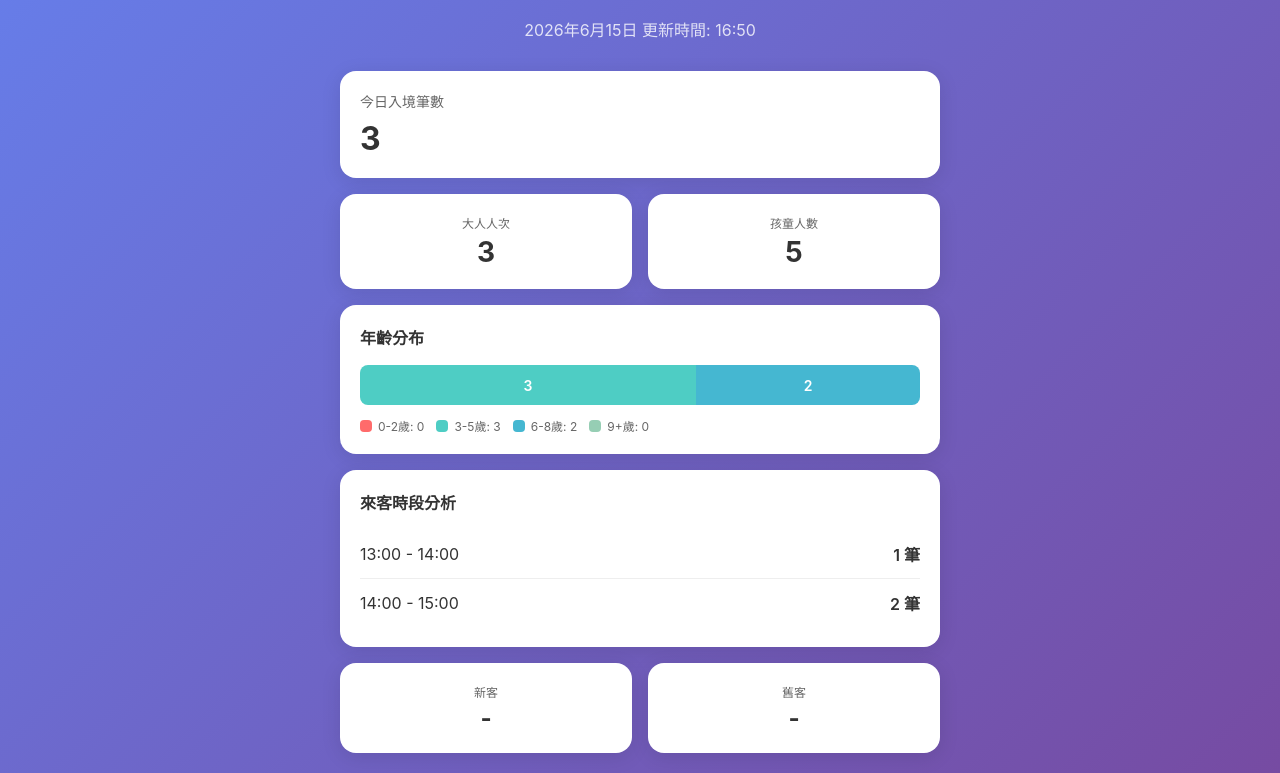
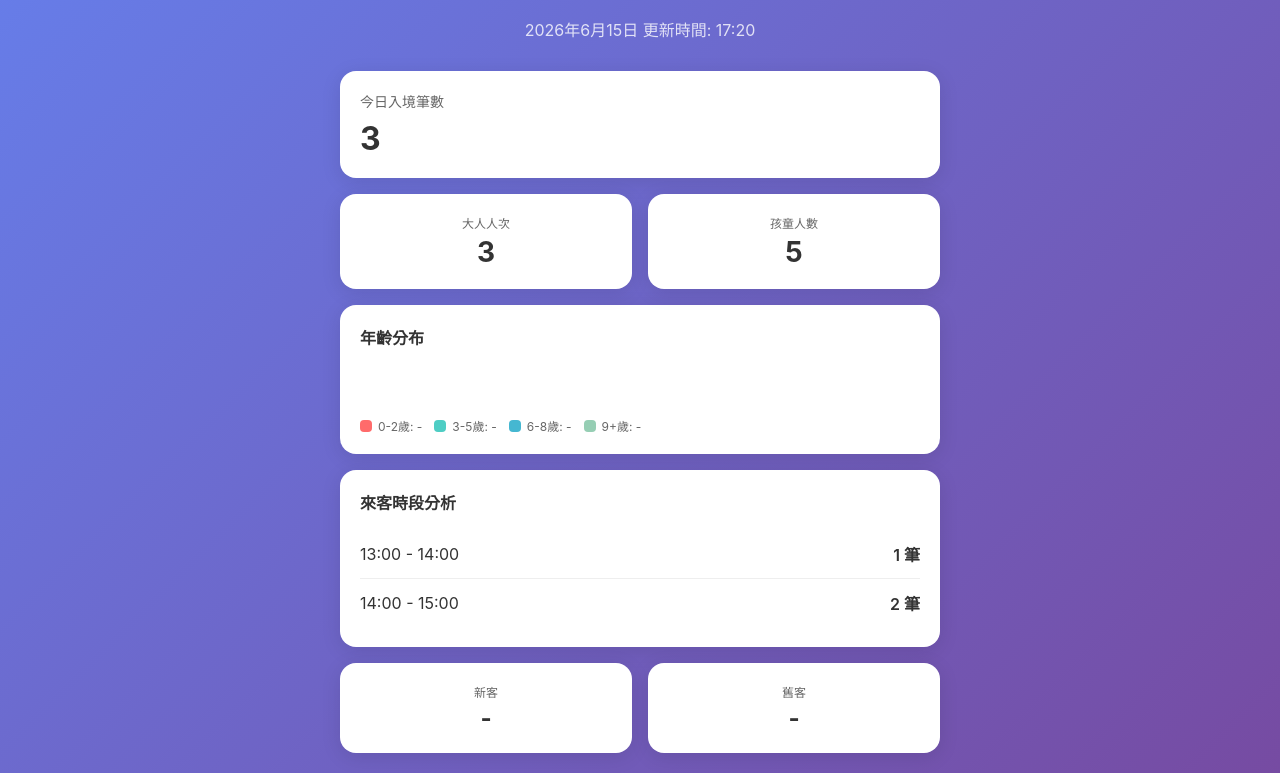
Before and after one commit to tedliu123456-arch/flapark-mobile, a website: page today.html in a window 1280 px wide. Shown: the part 63-836 px from the top of the page. Drawn offline with Linux system fonts and the light colour scheme.

Commit message:
Update today.html - 2026-06-15 (3 visits)

```diff
--- a/today.html
+++ b/today.html
@@ -43,7 +43,7 @@
 <body>
   <div class="container">
     <h1>🏕️ FLAPark 今日統計</h1>
-    <div class="date">2026年6月15日 更新時間: 16:50</div>
+    <div class="date">2026年6月15日 更新時間: 17:20</div>
 
     <div class="card">
       <div class="card-title">今日入境筆數</div>
@@ -65,15 +65,15 @@
       <div class="age-title">年齡分布</div>
       <div class="age-bar">
         <div class="age-segment age-0-2" style="width: 0%"></div>
-        <div class="age-segment age-3-5" style="width: 60%">3</div>
-        <div class="age-segment age-6-8" style="width: 40%">2</div>
+        <div class="age-segment age-3-5" style="width: 0%"></div>
+        <div class="age-segment age-6-8" style="width: 0%"></div>
         <div class="age-segment age-9plus" style="width: 0%"></div>
       </div>
       <div class="age-legend">
-        <div class="legend-item"><div class="legend-dot age-0-2"></div> 0-2歲: 0</div>
-        <div class="legend-item"><div class="legend-dot age-3-5"></div> 3-5歲: 3</div>
-        <div class="legend-item"><div class="legend-dot age-6-8"></div> 6-8歲: 2</div>
-        <div class="legend-item"><div class="legend-dot age-9plus"></div> 9+歲: 0</div>
+        <div class="legend-item"><div class="legend-dot age-0-2"></div> 0-2歲: -</div>
+        <div class="legend-item"><div class="legend-dot age-3-5"></div> 3-5歲: -</div>
+        <div class="legend-item"><div class="legend-dot age-6-8"></div> 6-8歲: -</div>
+        <div class="legend-item"><div class="legend-dot age-9plus"></div> 9+歲: -</div>
       </div>
     </div>
 
```
